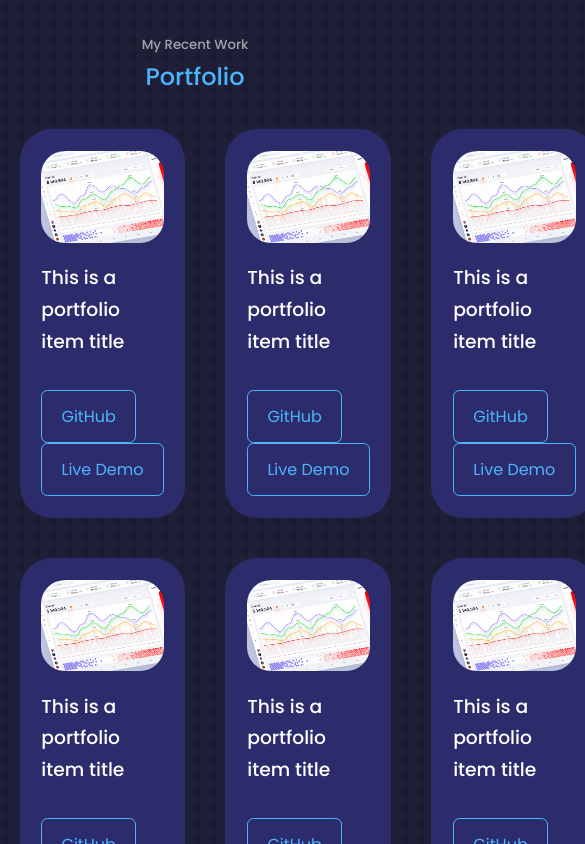
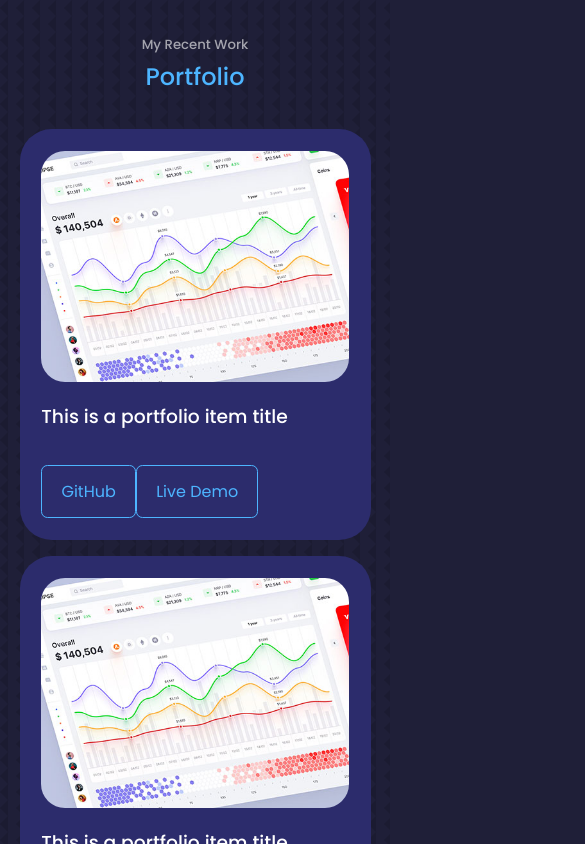
Before and after one commit to dows16/Portfolio, a React (Create React App) app: page / in a window 390 px wide. Shown: the part 5040-5884 px from the top of the page, 585 px wide, since content can reach past the window. Built offline with nearby package versions, Linux system fonts and the light colour scheme.

Commit message:
first commit

```diff
--- a/src/components/portfolio/portfolio.css
+++ b/src/components/portfolio/portfolio.css
@@ -34,10 +34,16 @@
 
 /* ============== MEDIA QUERIES (MEDIUM DEVICES) ============== */
 @media screen and (max-width: 1024px) {
-
+    .portfolio__container {
+        grid-template-columns: 1fr 1fr;
+        gap: 1.2rem;
+    }
 }
 
 /* ============== MEDIA QUERIES (SMALL DEVICES) ============== */
 @media screen and (max-width: 600px) {
-
+    .portfolio__container {
+        grid-template-columns: 1fr;
+        gap: 1rem;
+    }
 }
```
